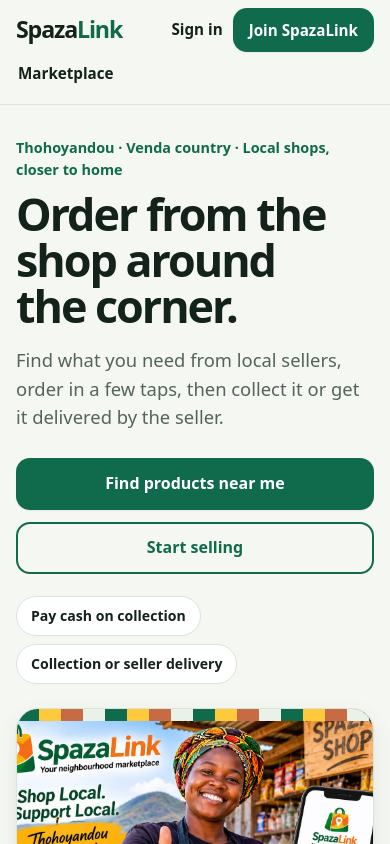
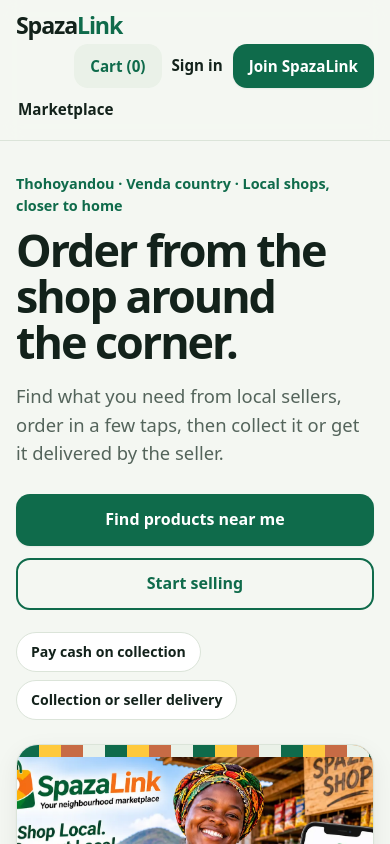
Before and after one commit to BSMbennet/SpazaLink, a Next.js app in the folder frontend/: page / in a window 390 px wide. Shown: the top 844 px of the page. Built offline with nearby package versions, Linux system fonts and the light colour scheme; no server answers.

Commit message:
Keep primary navigation and cart visible on mobile

```diff
--- a/frontend/src/app/globals.css
+++ b/frontend/src/app/globals.css
@@ -473,6 +473,6 @@ img { max-width: 100%; }
 .site-nav-actions form { margin: 0; }
 @media (max-width: 760px) {
   .site-header-inner { flex-wrap: wrap; gap: 0 12px; padding: 8px 16px; }
-  .site-nav { order: 3; width: 100%; justify-content: flex-start; overflow-x: auto; white-space: nowrap; }
+  .site-nav { order: 3; width: 100%; justify-content: flex-start; overflow-x: auto; white-space: nowrap; }\n  .site-nav > a:first-child, .site-nav-actions > a:first-child { display: inline-flex; }
   .site-nav-actions { margin-left: auto; gap: 8px; }
 }
```
